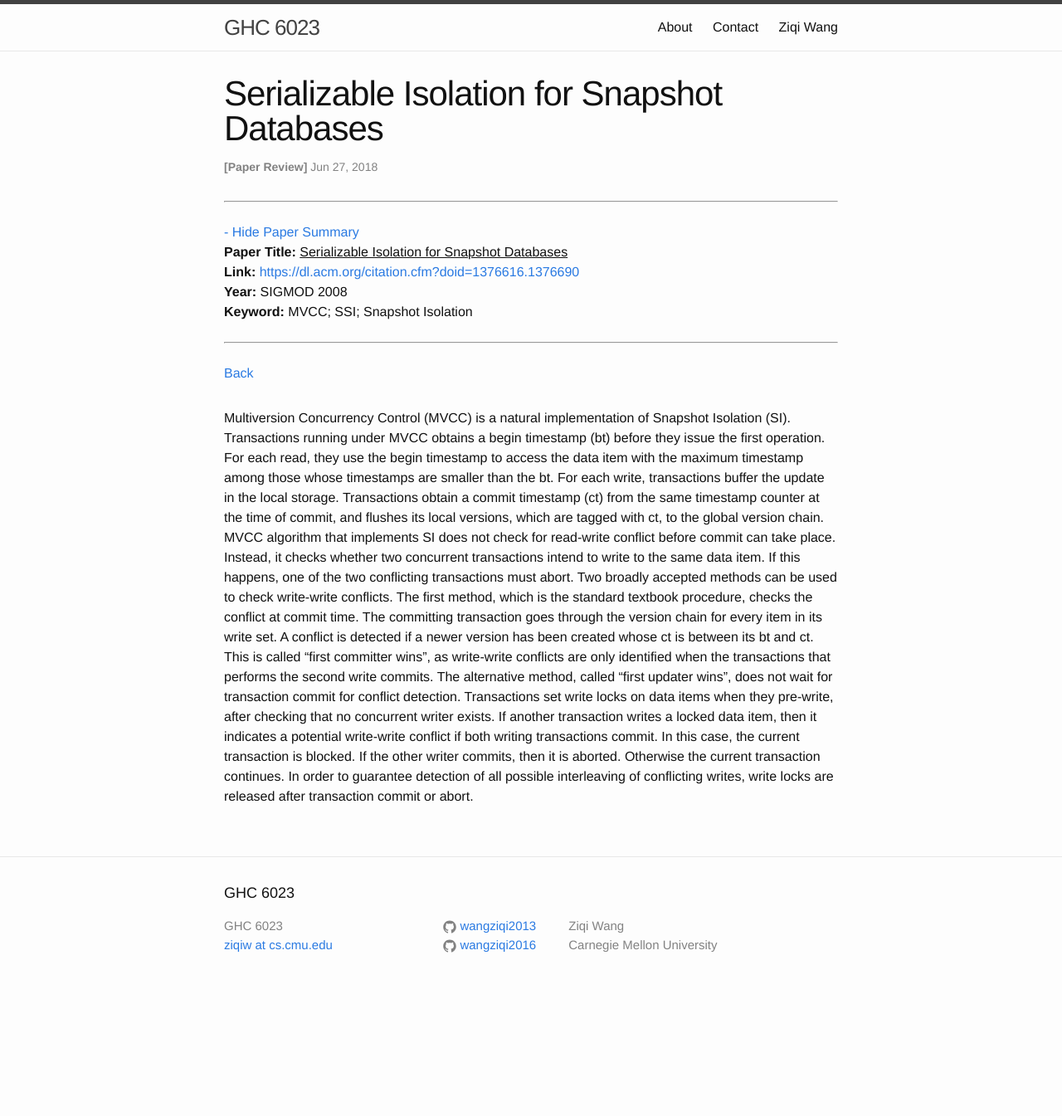
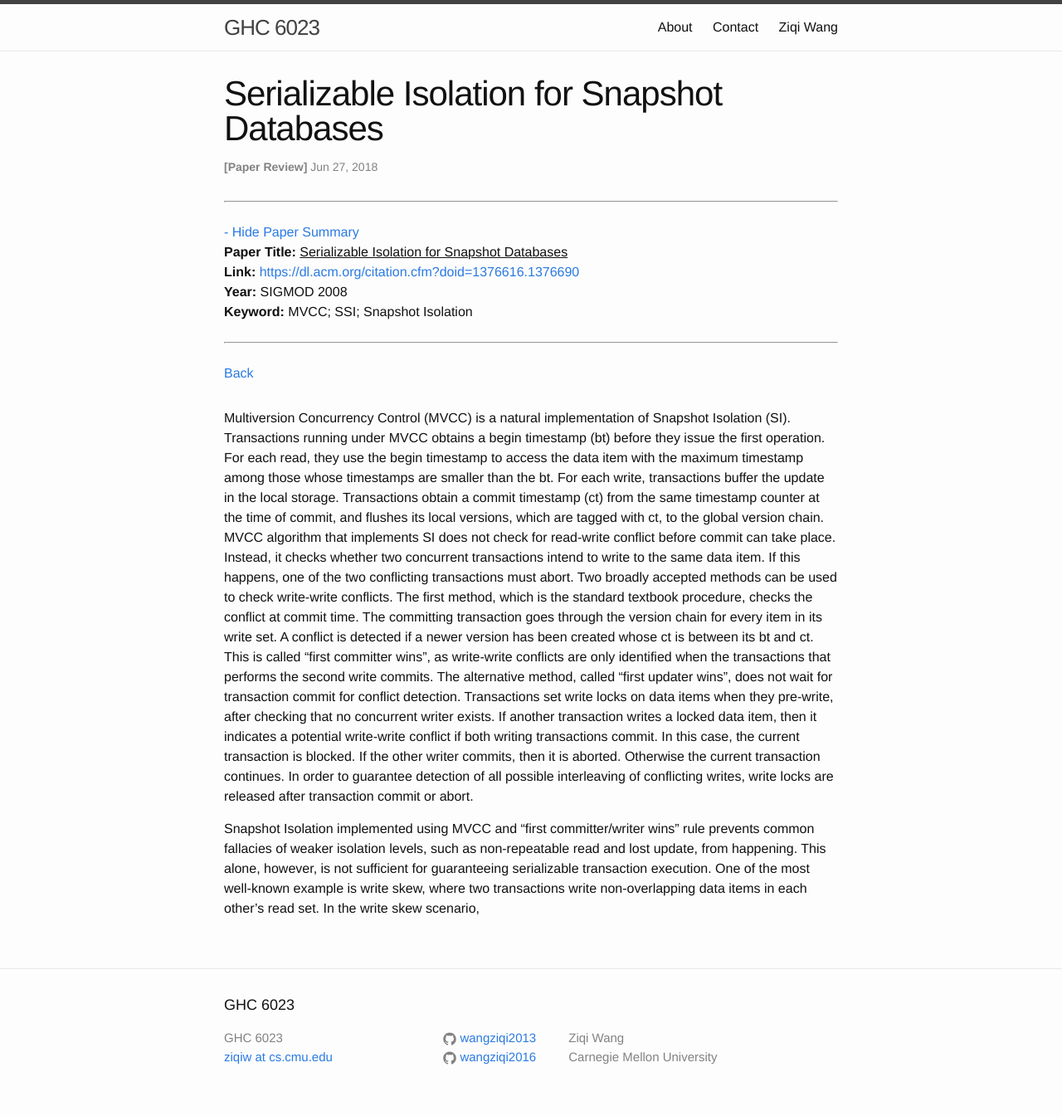
Before and after one commit to wangziqi2013/wangziqi2013.github.io, a Jekyll site: the page built from _posts/2018-06-27-Serializable-Isolation-for-Snapshot-Databases.markdown, in a window 1280 px wide. Shown: the whole page at 83% size. Built offline with Jekyll 4.4.1, drawn with Linux system fonts in a browser that asks for light colours; before the commit the page ends 1210 px from its top, so only the background shows below that.

Commit message:
Adding write skew

```diff
--- a/_posts/2018-06-27-Serializable-Isolation-for-Snapshot-Databases.markdown
+++ b/_posts/2018-06-27-Serializable-Isolation-for-Snapshot-Databases.markdown
@@ -31,3 +31,8 @@ no concurrent writer exists. If another transaction writes a locked data item, t
 conflict if both writing transactions commit. In this case, the current transaction is blocked. If the other writer
 commits, then it is aborted. Otherwise the current transaction continues. In order to guarantee detection of all
 possible interleaving of conflicting writes, write locks are released after transaction commit or abort.
+
+Snapshot Isolation implemented using MVCC and "first committer/writer wins" rule prevents common fallacies of
+weaker isolation levels, such as non-repeatable read and lost update, from happening. This alone, however, is
+not sufficient for guaranteeing serializable transaction execution. One of the most well-known example is write skew,
+where two transactions write non-overlapping data items in each other's read set. In the write skew scenario,
```
